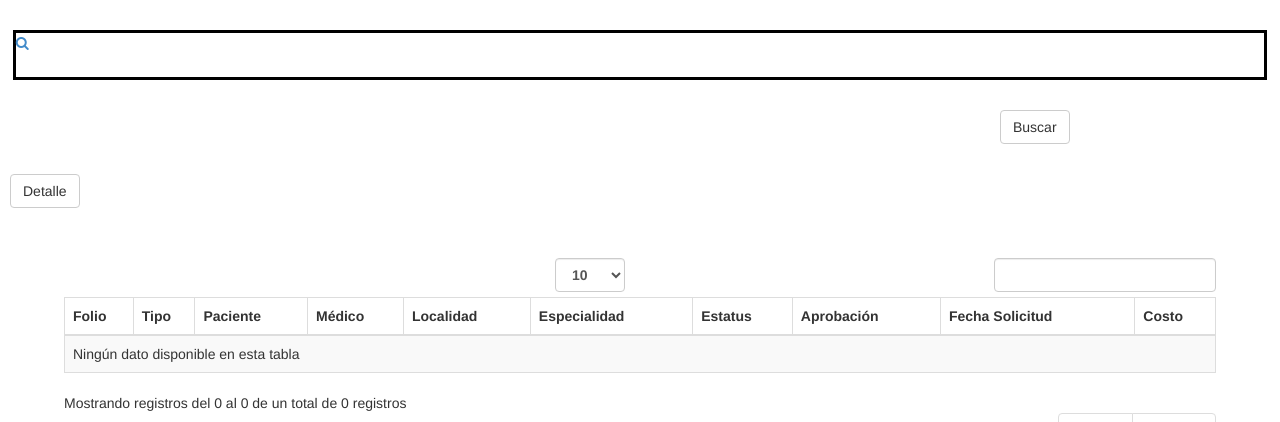
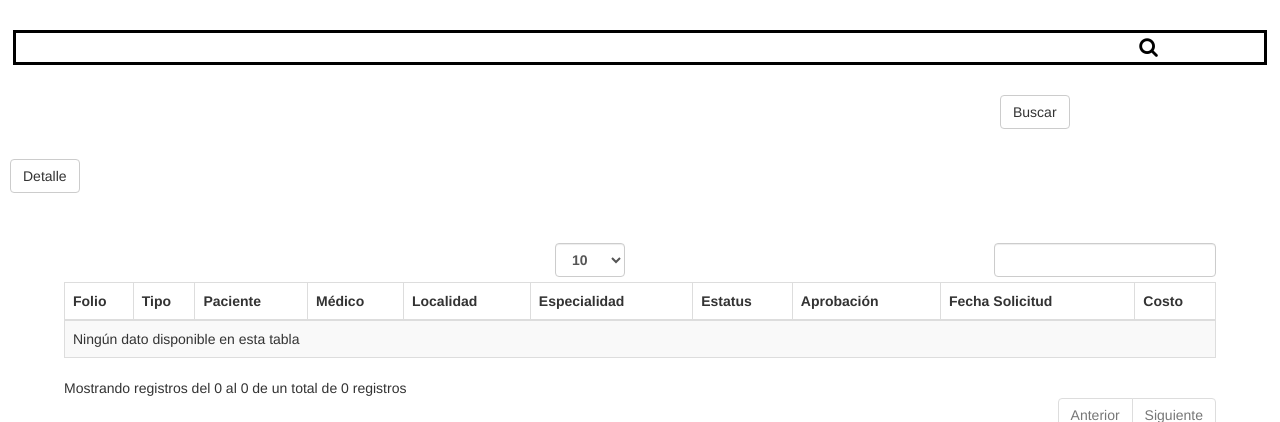
Before and after one commit to falconmutant/eCS_Claims, a Django app: page /logged_in/ in a window 1280 px wide. Shown: the part 50-472 px from the top of the page. Run offline with Django 3.2, Linux system fonts and the light colour scheme; the visitor is signed in with stand-in values (Sample User, id 1); some libraries are stand-ins or nearby versions.

Commit message:
initial commit

```diff
--- a/static/css/dashboard.css
+++ b/static/css/dashboard.css
@@ -105,7 +105,7 @@ body {
 
 .bar_menu{
   width:98%;
-  height: 50px;
+  height: 35px;
   border-color: black;
   border-style: solid;
   border-width: medium;
@@ -113,3 +113,8 @@ body {
   margin-left: 1%;
 
 }
+.a-modal{
+  font-size: 20px;
+  color: black;
+  margin-left: 90%;
+}
--- a/templates/claims.html
+++ b/templates/claims.html
@@ -16,12 +16,12 @@ eCS_Claims
 
 {% block menu %}
 <div class="bar_menu">
-  <a href=""><i class="fa fa-search"></i></a>
+  <a class="a-modal" id="modal"><i class="fa fa-search"></i></a>
 </div>
 {% endblock menu %}
 
 {% block content %}
-<button type="button" id="modal" class="btn btn-default" style="margin-top: 30px;margin-left: 1000px;">Buscar</button>
+<button type="button"  class="btn btn-default" style="margin-top: 30px;margin-left: 1000px;">Buscar</button>
 <form action="/detalles/" method="POST">
   <button  class="btn btn-default" style="margin-top: 30px;margin-left: 10px;">Detalle</button>
 </form>
```
